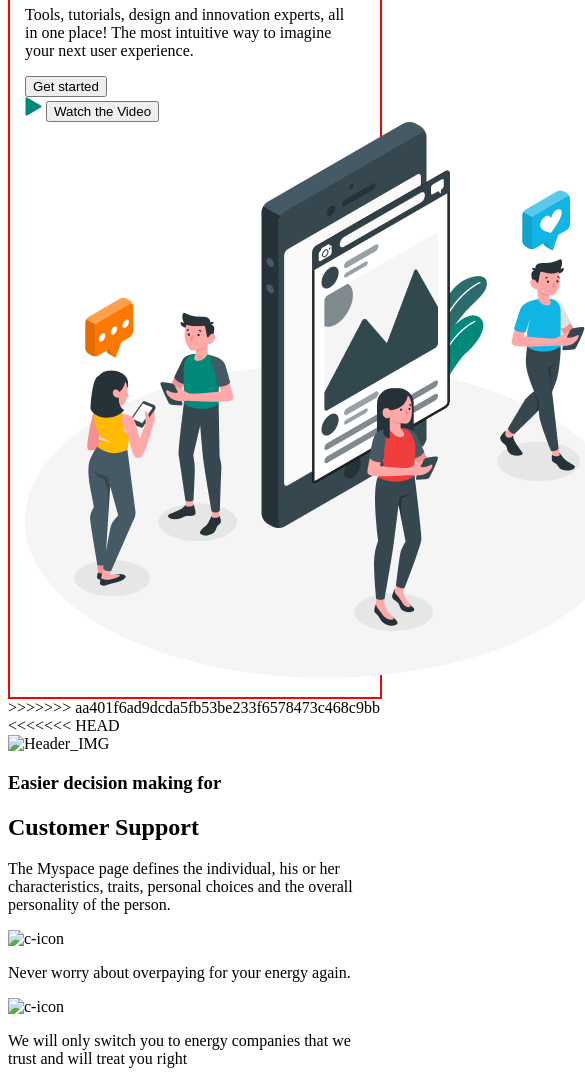
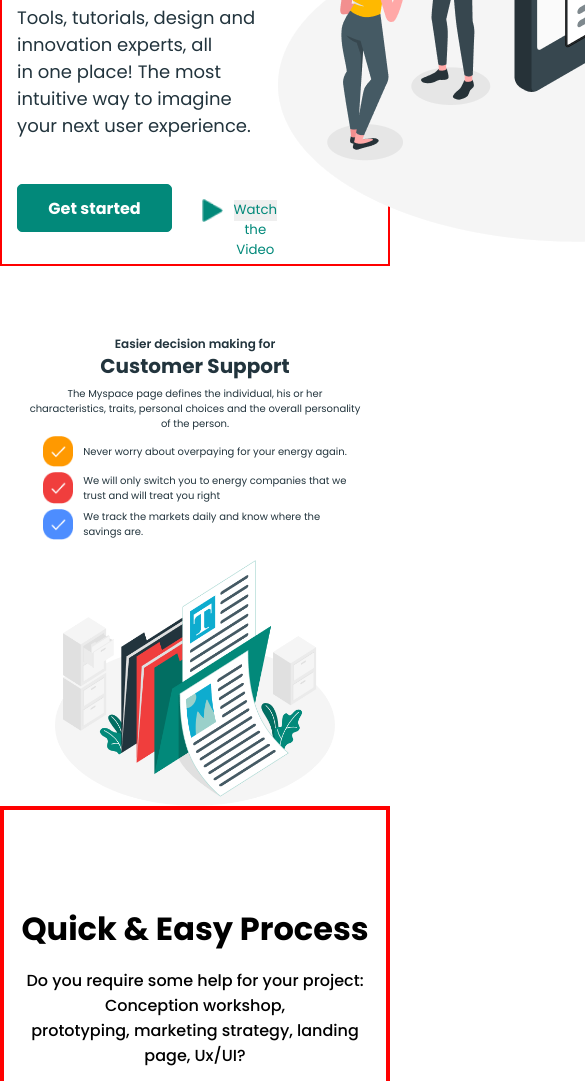
Before and after one commit to ShahriyorDeveloper/product, a plain HTML site: page index.html in a window 390 px wide. Shown: the part 444-1525 px from the top of the page, 585 px wide, since content can reach past the window. Drawn offline with Linux system fonts and the light colour scheme; a web font is replaced by a local one.

Commit message:
"adding Abdulaziz"

```diff
--- a/css/customers.css
+++ b/css/customers.css
@@ -1,40 +1,241 @@
 
-.customers-main{
+
+
+
+
+
+
+
+
+
+
+/* ==========================   Abdulaziz   Abdulaziz   Abdulaziz  Abdulaziz   =================================== */
+/* ==========================   Abdulaziz   Abdulaziz   Abdulaziz  Abdulaziz   =================================== */
+/* ==========================   Abdulaziz   Abdulaziz   Abdulaziz  Abdulaziz   =================================== */
+/* ==========================   Abdulaziz   Abdulaziz   Abdulaziz  Abdulaziz   =================================== */
+
+
+
+.abdulaziz-container{
+    max-width: 1140px;
+    margin: auto;
+    padding: 0px 20px;
+}
+
+
+.customers-main-article{
     margin-top: 170px;
     display: flex;
     align-items: center;
     justify-content: space-between;
-    img{
+    .c-image{
         width: 50%;
     }
 }
-.customers-main h2{
+.c-right{
+    max-width: 40%;
+}
+
+.customers-main-article .c-article-h3{
+    font-family: "Poppins", serif;
+    font-weight: 600;
+    font-size: 16px;
+    line-height: 24px;
+    color: rgba(34, 52, 61, 1);
+}
+
+.customers-main-article .c-article-h2{
     font-family: "Poppins", serif;
     font-weight: bold;
     font-size: 32px;
     line-height: 48px;
     color: rgba(34, 52, 61, 1);
 }
-.customers-main h3{
-    font-family: "Poppins", serif;
-    font-weight: 600;
-    font-size: 16px;
-    line-height: 24px;
-    color: rgba(34, 52, 61, 1);
-}
-.customers-main h4{
-    font-family: "Poppins", serif;
-    font-weight: 600;
-    font-size: 16px;
-    line-height: 26px;
-    color: rgba(34, 52, 61, 1);
-}
-.customers-main p{
+
+.customers-main-article .c-article-p{
     font-family: "Poppins", serif;
     font-weight: 400;
     font-size: 16px;
     line-height: 26px;
     color: rgba(34, 52, 61, 1);
-    max-width: 70%;
     margin: 20px 0 30px;
 }
+
+.c-card{
+    display: flex;
+    gap: 30px;
+    align-items: center;
+    margin: 30px 0;
+    max-width: 87%;
+
+    p{
+        font-family: "Poppins", serif;
+        font-size: 16px;
+        font-weight: normal;
+        line-height: 26px;
+        color: rgba(34, 52, 61, 1);
+    }
+    .c-icon{
+        max-width: 10%;
+    }
+}
+.c-image-mobile{
+    display: none;
+    width: 80%;
+}
+
+/* ==========================   Media 900px   Media 900px   Media 900px  Media 900px   =================================== */
+
+
+
+@media screen and (max-width:900px) {
+
+    .customers-main-article{
+        margin-top: 70px;
+    }
+    .customers-main-article .c-article-h2{
+        font-size: 30px;
+        line-height: 40px;
+    }
+    .customers-main-article .c-article-h3{
+        font-size: 14px;
+        line-height: 16px;
+    }
+    .customers-main-article .c-article-p{
+        font-size: 12px;
+        line-height: 15px;
+        margin: 10px 0;
+    }
+
+    .c-card{
+        margin: 15px 0;
+        p{
+
+            font-size: 12px;
+            line-height: 15px;
+
+        }
+    }
+
+    }
+
+/* ==========================   Media 728px   Media 728px   Media 728px  Media 728px   =================================== */
+
+@media screen and (max-width:728px) {
+
+.customers-main-article .c-article-h2{
+    font-size: 20px;
+    line-height: 30px;
+}
+.customers-main-article .c-article-h3{
+    font-size: 12px;
+    line-height: 14px;
+}
+.customers-main-article .c-article-p{
+    font-size: 10px;
+    line-height: 12px;
+    margin: 5px 0;
+}
+
+.c-card{
+    gap: 10px;
+    margin: 10px 0;
+
+    p{
+
+        font-size: 10px;
+        line-height: 12px;
+
+    }
+}
+
+}
+/* ==========================   Abdulaziz 600px   Abdulaziz 600px   Abdulaziz 600px  Abdulaziz 600px   ==================== */
+
+@media screen and (max-width:600px) {
+
+
+.customers-main-article{
+    flex-direction: column;
+        align-items: center;
+        gap: 20px;
+}
+.customers-main-article .c-article-h2{
+    text-align: center;
+        font-size: 30px;
+        line-height: 40px;
+
+}
+.customers-main-article .c-article-h3{
+    text-align: center;
+        font-size: 15px;
+        line-height: 18px;
+}
+.customers-main-article .c-article-p{
+    font-size: 12px;
+        line-height: 16px;
+        text-align: center;
+        margin: 5px auto;
+        max-width: 90%;
+}
+
+.c-card{
+    gap: 10px;
+    margin: 10px auto 0;
+
+    p{
+
+        font-size: 12px;
+        line-height: 16px;
+
+    }
+}
+.c-image{
+    display: none;
+}
+.c-image-mobile{
+    display: inline-block;
+}
+.c-right{
+    max-width: 100%;
+}
+
+}
+/* ==========================   Media 420px   Media 420px   Media 420px  Media 420px   =================================== */
+
+@media screen and (max-width:420px) {
+
+
+.customers-main-article .c-article-h2{
+    font-size: 20px;
+        line-height: 30px;
+        text-align: center;
+
+}
+.customers-main-article .c-article-h3{
+    text-align: center;
+        font-size: 12px;
+        line-height: 15px;
+}
+.customers-main-article .c-article-p{
+    font-size: 10px;
+        line-height: 15px;
+        max-width: 95%;
+}
+
+.c-card{
+    gap: 10px;
+    margin: 5px auto 0;
+
+    p{
+
+        font-size: 10px;
+        line-height: 15px;
+
+    }
+}
+
+}
+
+
+/* ==========================   Abdulaziz   Abdulaziz   Abdulaziz  Abdulaziz   =================================== */
--- a/css/style.css
+++ b/css/style.css
@@ -1,14 +1,11 @@
-<<<<<<< HEAD
-*{
-=======
+
 * {
->>>>>>> cb05b9d96a595d39a6ebc7185b6eba22b84420d3
+
     margin: 0;
     padding: 0;
     text-decoration: none;
     list-style: none;
     box-sizing: border-box;
-<<<<<<< HEAD
     font-family: "Poppins", serif;
 }
 .container{
@@ -121,14 +118,6 @@ header h1{
     font-weight: 600px;
 }
 
-
-
-
-
-
-=======
-}
-
 .quick {
     max-width: 1400px;
     margin: auto;
@@ -232,4 +221,3 @@ header h1{
         margin-left: 100px;
     }
 }
->>>>>>> cb05b9d96a595d39a6ebc7185b6eba22b84420d3
--- a/index.html
+++ b/index.html
@@ -4,10 +4,7 @@
 <head>
     <meta charset="UTF-8">
     <meta name="viewport" content="width=device-width, initial-scale=1.0">
-<<<<<<< HEAD
     <link href="https://fonts.googleapis.com/css2?family=Gelasio:ital,wght@0,400..700;1,400..700&family=Lato:ital,wght@0,100;0,300;0,400;0,700;0,900;1,100;1,300;1,400;1,700;1,900&family=Montserrat:ital,wght@0,100..900;1,100..900&family=Poppins:ital,wght@0,100;0,200;0,300;0,400;0,500;0,600;0,700;0,800;0,900;1,100;1,200;1,300;1,400;1,500;1,600;1,700;1,800;1,900&family=Raleway:ital,wght@0,100..900;1,100..900&family=Ribeye&family=Roboto:ital,wght@0,100;0,300;0,400;0,500;0,700;0,900;1,100;1,300;1,400;1,500;1,700;1,900&display=swap" rel="stylesheet">
-=======
->>>>>>> cb05b9d96a595d39a6ebc7185b6eba22b84420d3
     <link rel="stylesheet" href="./css/style.css">
     <title>Product</title>
     <link rel="stylesheet" href="./css/customers.css">
@@ -15,9 +12,8 @@
 
 <body>
 
-<<<<<<< HEAD
     <div class="madina"></div>
-=======
+
     <div class="madina">
         <header>
             <div class="container">
@@ -60,7 +56,7 @@
             </div>
         </header>
     </div>
->>>>>>> aa401f6ad9dcda5fb53be233f6578473c468c9bb
+
     <div class="abubakr"></div>
     <div class="madina"></div>
     <div class="shahriyor"></div>
@@ -68,38 +64,36 @@
     <div class="Nurmuhammad"></div>
     <div class="dilshod"></div>
     <div class="xurshid"></div>
-<<<<<<< HEAD
-    <div class="abdulaziz">
+
+    <div class="abdulaziz abdulaziz-container">
         <div class="customers-main-article">
-            <img src="./rasmlar/documents/amico.png" alt="Header_IMG" class="c-image">
+            <img src="./images/documents/amico.png" alt="Header_IMG" class="c-image">
             <div class="customers-main-item c-right">
                 <h3 class="c-article-h3" >Easier decision making for</h3>
                 <h2 class="c-article-h2" >Customer Support</h2>
                 <p class="c-article-p" >The Myspace page defines the individual, his or her characteristics, traits, personal choices and the overall personality of the person. </p>
                 <div class="c-cards">
                     <div class="c-card">
-                        <img src="./iconlar/c1.png" alt="c-icon" class="c-icon">
+                        <img src="./icons/tick-1.png" alt="c-icon" class="c-icon">
                         <p>Never worry about overpaying for your energy again. </p>
                     </div>
                     <div class="c-card">
-                        <img src="./iconlar/c-2.png" alt="c-icon" class="c-icon">
+                        <img src="./icons/tick-2.png" alt="c-icon" class="c-icon">
                         <p>We will only switch you to energy companies that we trust and will treat you right</p>
                     </div>
                     <div class="c-card">
-                        <img src="./iconlar/c-3.png" alt="c-icon" class="c-icon">
+                        <img src="./icons/tick-3.png" alt="c-icon" class="c-icon">
                         <p>We track the markets daily and know where the savings are.</p>
                     </div>
                 </div>
             </div>
-            <img src="./rasmlar/documents/amico.png" alt="Header_IMG" class="c-image-mobile">
+            <img src="./images/documents/amico.png" alt="Header_IMG" class="c-image-mobile">
 
 
         </div>
     </div>
 
-=======
-    <div class="abdulaziz"> Abdulaziz</div>
->>>>>>> aa401f6ad9dcda5fb53be233f6578473c468c9bb
+
     <div class="muhammadazizjon">
         <div class="quick">
             <div class="container">
```
Also changed, not shown: icons/tick-1.png (added), icons/tick-2.png (added), icons/tick-3.png (added), images/documents/amico.png (added).
